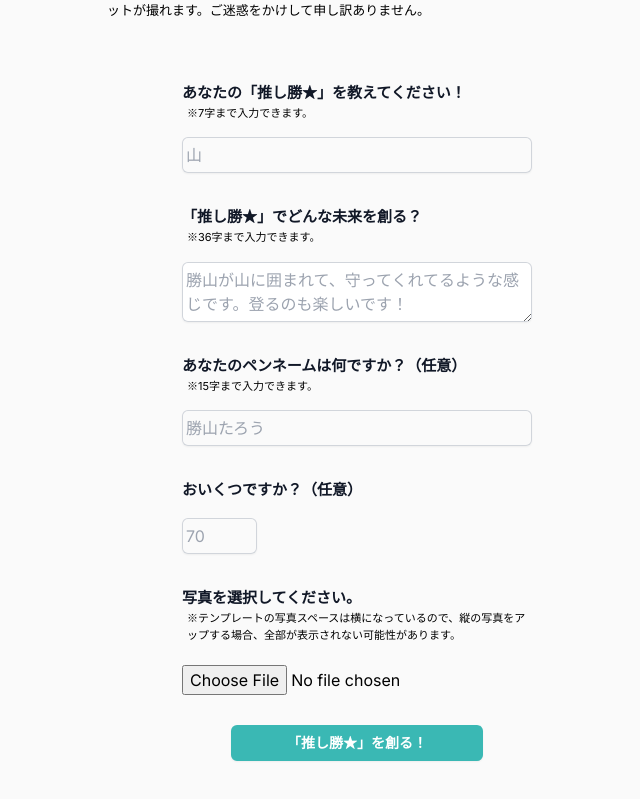
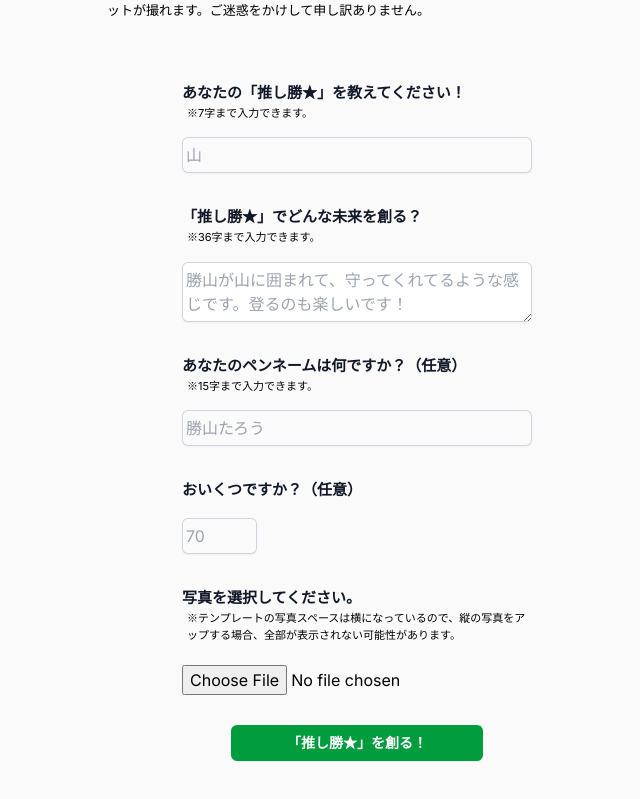
Before and after one commit to cicada-1/oshikatsu-maker-test, a Next.js app: page / in a window 1280 px wide. Shown: the part 1296-2095 px from the top of the page, without its empty margins (283-923 px from the left). Built offline with nearby package versions, Linux system fonts and the light colour scheme.

Commit message:
Changed submit and download buttons to green

```diff
--- a/app/components/form.tsx
+++ b/app/components/form.tsx
@@ -204,7 +204,7 @@ export default function Form(this: any) {
         <div className="my-6 flex flex-col items-center gap-x-6">
           <button
             type="submit"
-            className="rounded-md bg-turquoise-600 px-14 py-2 text-sm font-semibold text-white shadow-sm hover:bg-turquoise-500 focus-visible:outline focus-visible:outline-2 focus-visible:outline-offset-2 focus-visible:outline-turquoise-600"
+            className="rounded-md bg-green-600 px-14 py-2 text-sm font-semibold text-white shadow-sm hover:bg-green-500 focus-visible:outline focus-visible:outline-2 focus-visible:outline-offset-2 focus-visible:outline-turquoise-600"
           >
             「推し勝★」を創る！
           </button>
@@ -249,7 +249,7 @@ export default function Form(this: any) {
               </div>
               <button
                 id="download-button"
-                className="download-button rounded-md bg-turquoise-600 my-10 px-3 py-2 text-sm font-semibold text-white shadow-sm hover:bg-turquoise-500 focus-visible:outline focus-visible:outline-2 focus-visible:outline-offset-2 focus-visible:outline-indigo-600"
+                className="download-button rounded-md bg-green-600 my-10 px-3 py-2 text-sm font-semibold text-white shadow-sm hover:bg-green-500 focus-visible:outline focus-visible:outline-2 focus-visible:outline-offset-2 focus-visible:outline-indigo-600"
                 onClick={screenshotDownload}
               >
                 保存する
--- a/tailwind.config.ts
+++ b/tailwind.config.ts
@@ -27,6 +27,10 @@ const config: Config = {
         400: '#9ca3af',
         900: '#111827',
       },
+      'green': {
+        600: '#019C3E',
+        500: '#01B246',
+      },
     },
   },
   plugins: [],
```
